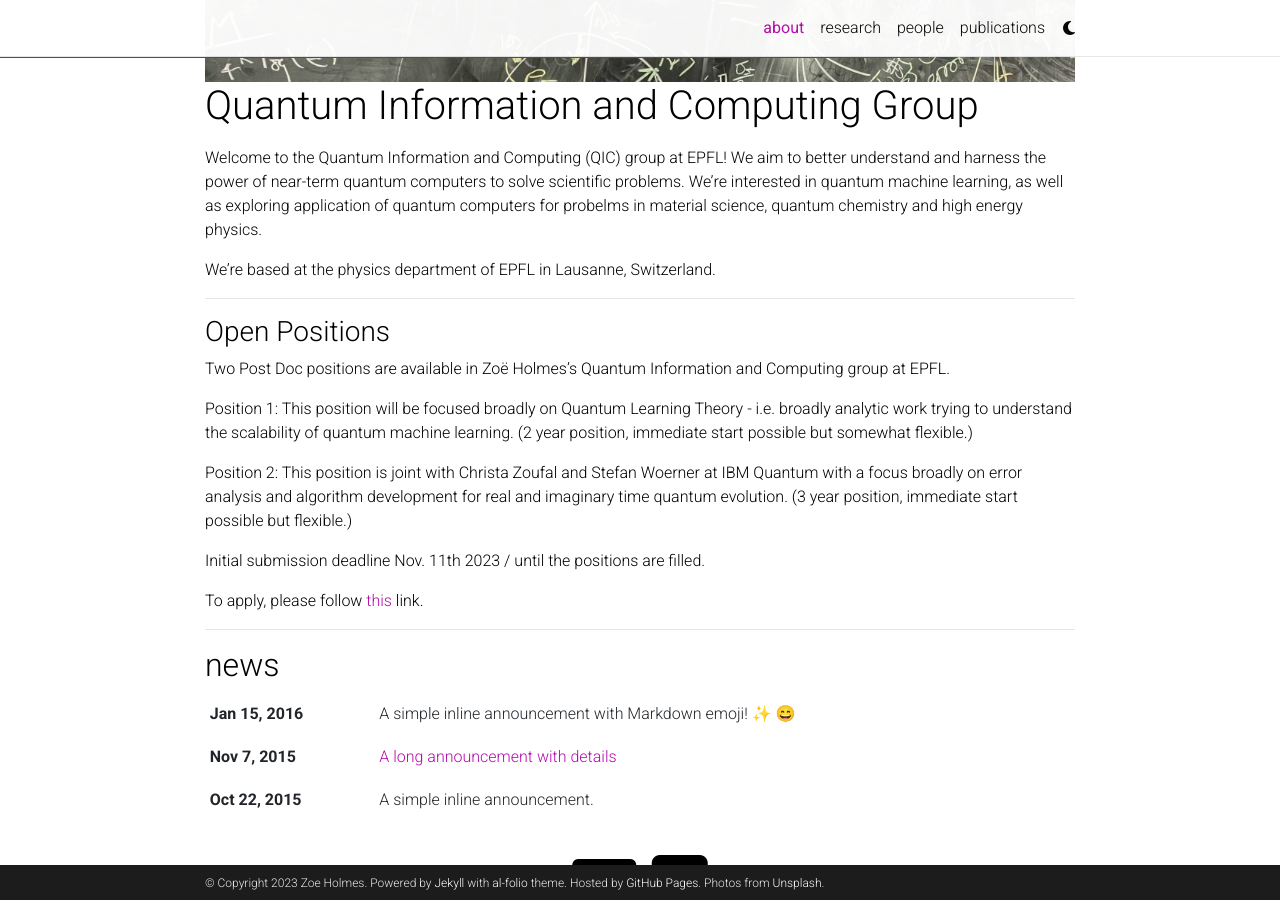
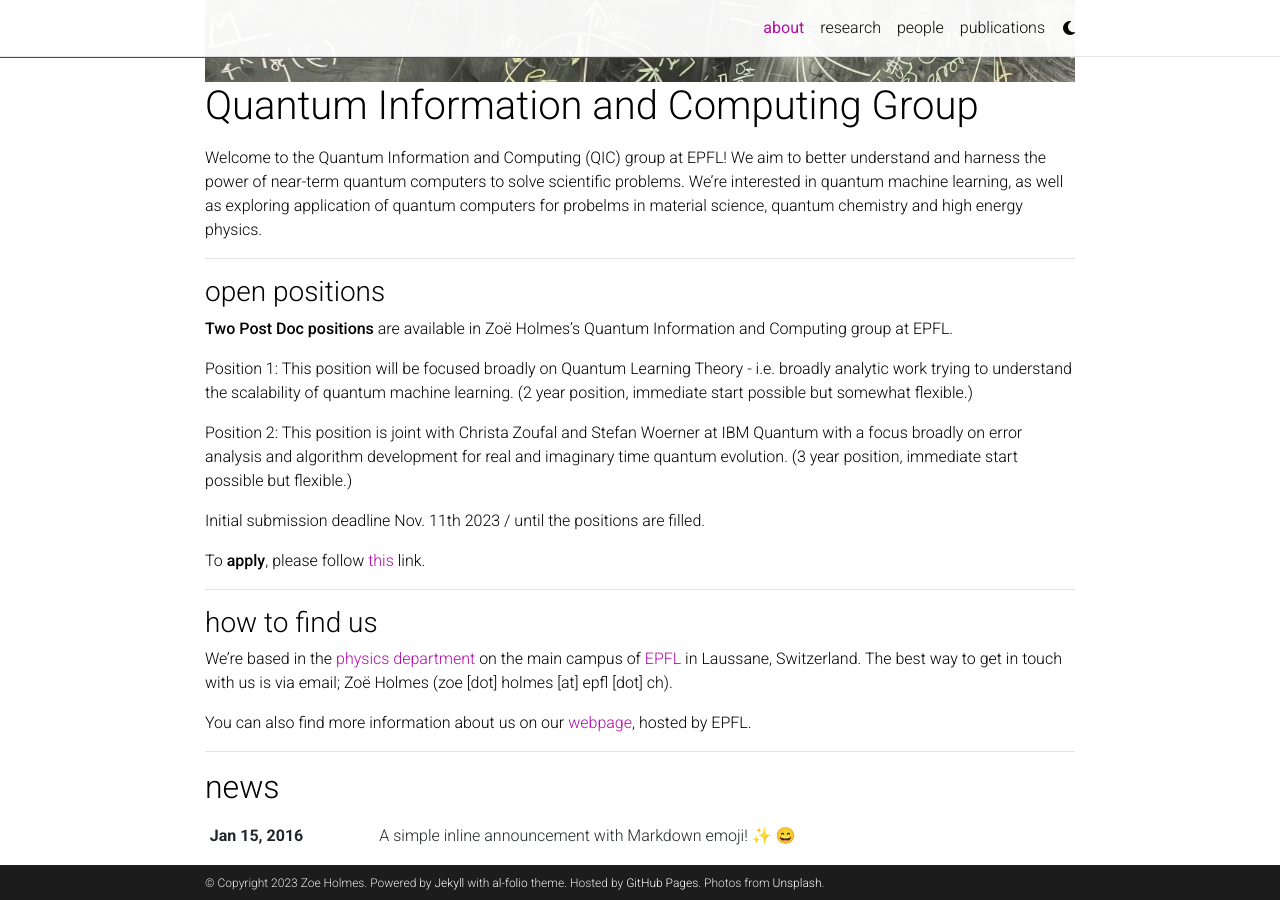
Before and after one commit to tomfparker/QIC-group-web, a Jekyll site: the page built from _pages/about.md, in a window 1280 px wide and 900 px high, scrolled down 323 px. Built offline with Jekyll 4.4.1, drawn with Linux system fonts in a browser that asks for light colours; emoji names are drawn with the system emoji font; comment, search, counter and statistics services are not loaded; a style sheet for code colours, icons or effects is not loaded.

Commit message:
basic web full

```diff
--- a/_pages/about.md
+++ b/_pages/about.md
@@ -13,15 +13,12 @@
 
 Welcome to the Quantum Information and Computing (QIC) group at EPFL! We aim to better understand and harness the power of near-term quantum computers to solve scientific problems. We're interested in quantum machine learning, as well as exploring application of quantum computers for probelms in material science, quantum chemistry and high energy physics.
 
-We're based at the physics department of EPFL in Lausanne, Switzerland.
-
-
 
 ---
 
-### Open Positions
+### open positions
 
-Two Post Doc positions are available in Zoë Holmes's Quantum Information and Computing group at EPFL.
+**Two Post Doc positions** are available in Zoë Holmes's Quantum Information and Computing group at EPFL.
 
 Position 1: This position will be focused broadly on Quantum Learning Theory - i.e. broadly analytic work trying to understand the scalability of quantum machine learning. (2 year position, immediate start possible but somewhat flexible.)
 
@@ -29,6 +26,16 @@
 
 Initial submission deadline Nov. 11th 2023 / until the positions are filled.
 
-To apply, please follow [this](https://docs.google.com/forms/d/e/1FAIpQLScm6P163UChmDzkHN9kidxld_cwMGisPMVre8ZkkuUfbQntjw/viewform?pli=1) link.
+To **apply**, please follow [this](https://docs.google.com/forms/d/e/1FAIpQLScm6P163UChmDzkHN9kidxld_cwMGisPMVre8ZkkuUfbQntjw/viewform?pli=1) link.
 
 ---
+
+
+### how to find us
+
+We're based in the [physics department](https://www.epfl.ch/schools/sb/research/iphys/) on the main campus of [EPFL](https://www.epfl.ch/campus/visitors/coming-to-epfl/) in Laussane, Switzerland. The best way to get in touch with us is via email; Zoë Holmes (zoe [dot] holmes [at] epfl [dot] ch).
+
+You can also find more information about us on our [webpage](https://www.epfl.ch/labs/qic/), hosted by EPFL.
+
+
+---
```
Also changed, not shown: _pages/projects.md (+2 -2 lines), _pages/publications.md (+1 -1 lines).
